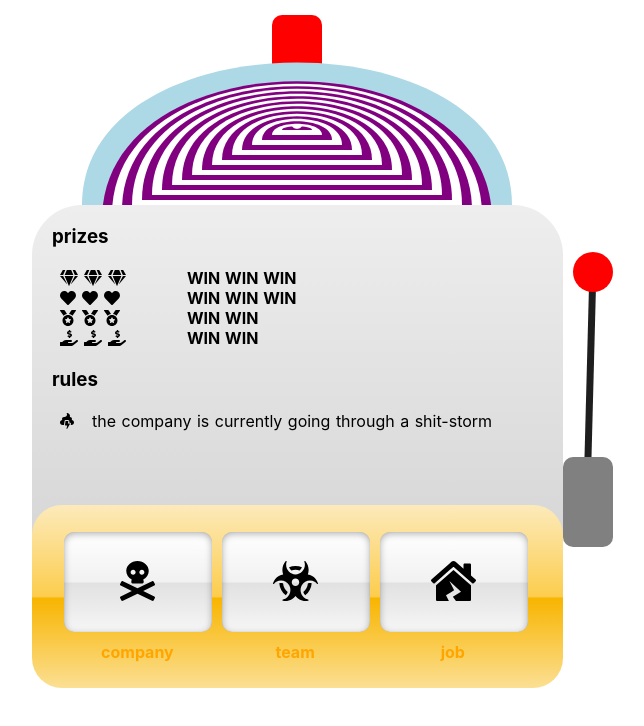
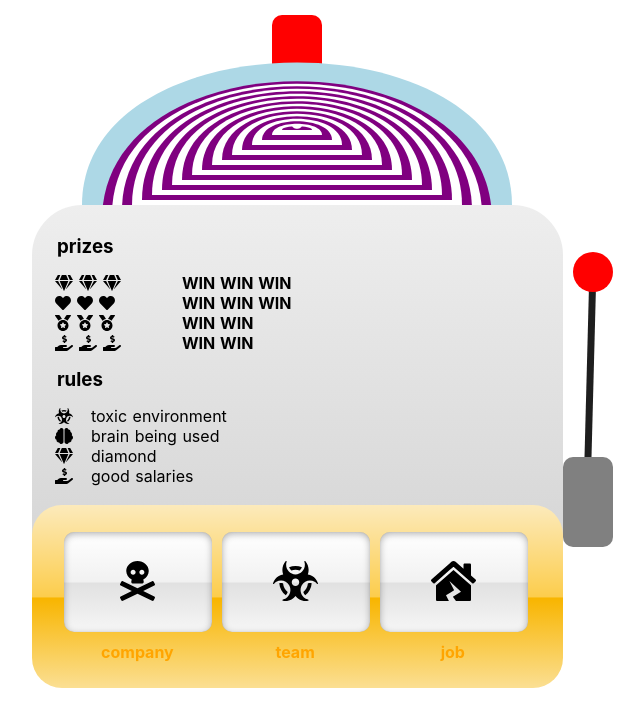
Before and after one commit to maninkari/jobgamble, a Nuxt app: page /game in a window 1280 px wide. Shown: the top 726 px of the page, without its empty margins (313-957 px from the left). Built offline with nearby package versions, Linux system fonts and the light colour scheme.

Commit message:
fixing index warning in v-for

```diff
--- a/components/tragamonedas.vue
+++ b/components/tragamonedas.vue
@@ -16,21 +16,32 @@
       .box
         .prizes-rules
           h3 prizes
-          br
           prize(
-            v-for="p in prizes"
+            v-for="(p, index) in prizes"
+            :key="index"
             :icons="p.combination"
             :prize="p.prize"
             :note="p.note"
           )
 
-          br
           h3 rules
-          br
           rule(
-            :icon="company[7]"
-            comment="the company is currently going through a shit-storm"
+            :icon="icons.faBiohazard"
+            comment="toxic environment"
           )
+          rule(
+            :icon="icons.faBrain"
+            comment="brain being used"
+          )
+          rule(
+            :icon="icons.faGem"
+            comment="diamond"
+          )
+          rule(
+            :icon="icons.faHandHoldingUsd"
+            comment="good salaries"
+          )
+
         .group
           Reel(ref="r1" :icons="company")
           Reel(ref="r2" :icons="team")
@@ -92,6 +103,28 @@ export default {
   data() {
     return {
       dash: faMinus,
+      icons: {
+        faBiohazard,
+        faBrain,
+        faGem,
+        faHandHoldingUsd,
+        faHatWizard,
+        faHeart,
+        faHouseDamage,
+        faJournalWhills,
+        faLeaf,
+        faMask,
+        faMedal,
+        faMinus,
+        faPeace,
+        faPooStorm,
+        faPray,
+        faRadiation,
+        faSave,
+        faSpaceShuttle,
+        faSkullCrossbones,
+        faUserAstronaut
+      },
       company: [
         faGem,
         faHeart,
@@ -146,7 +179,7 @@ export default {
         },
         {
           combination: [faHandHoldingUsd, faHandHoldingUsd, faHandHoldingUsd],
-          prize: 512000,
+          prize: "512'000",
           note: 'WIN WIN'
         }
       ]
@@ -301,7 +334,11 @@ a {
 
 .prizes-rules {
   height: 300px;
-  padding: 20px;
+  padding: 15px;
+}
+
+.prizes-rules h3 {
+  padding: 15px 10px;
 }
 
 .group {
```
